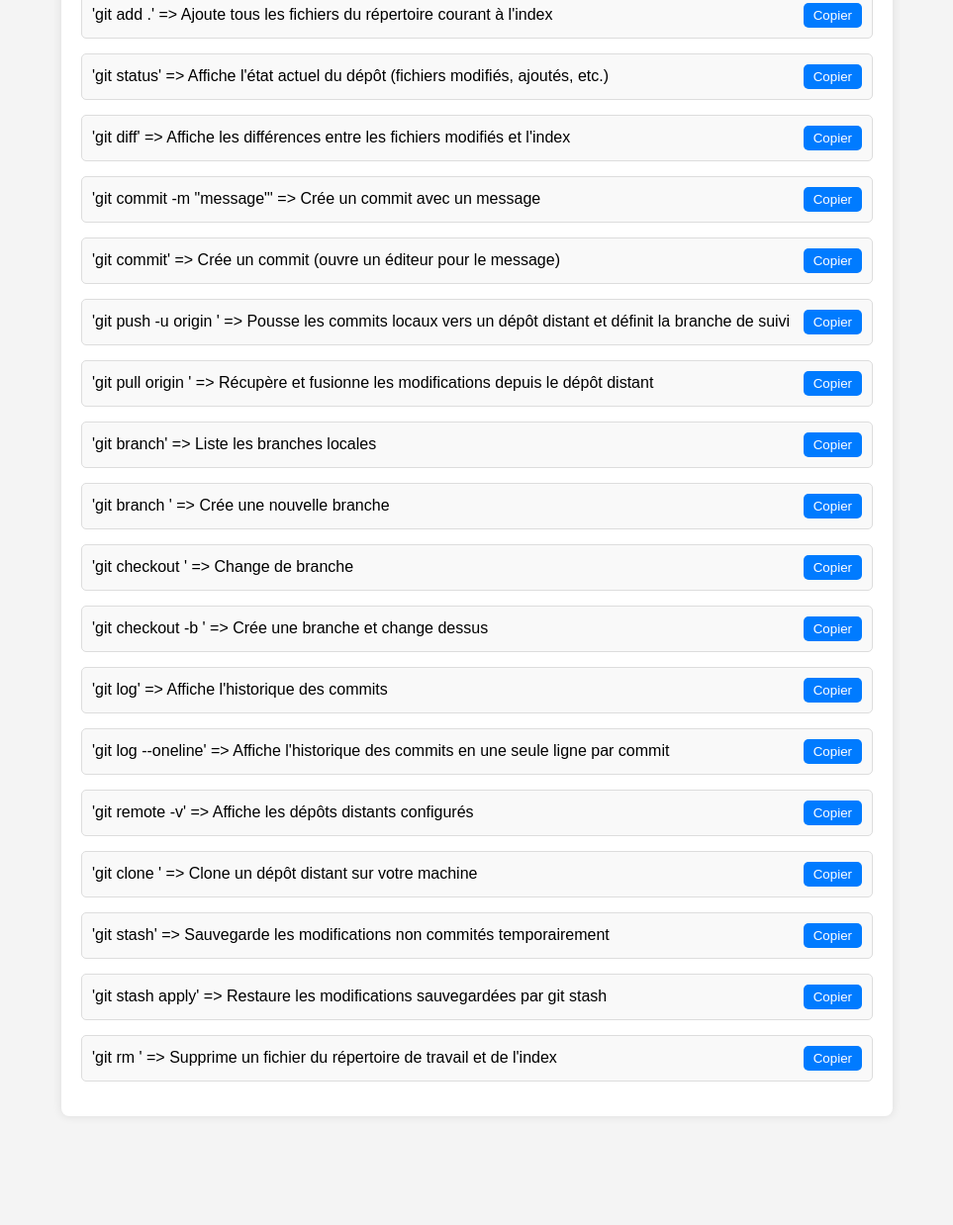
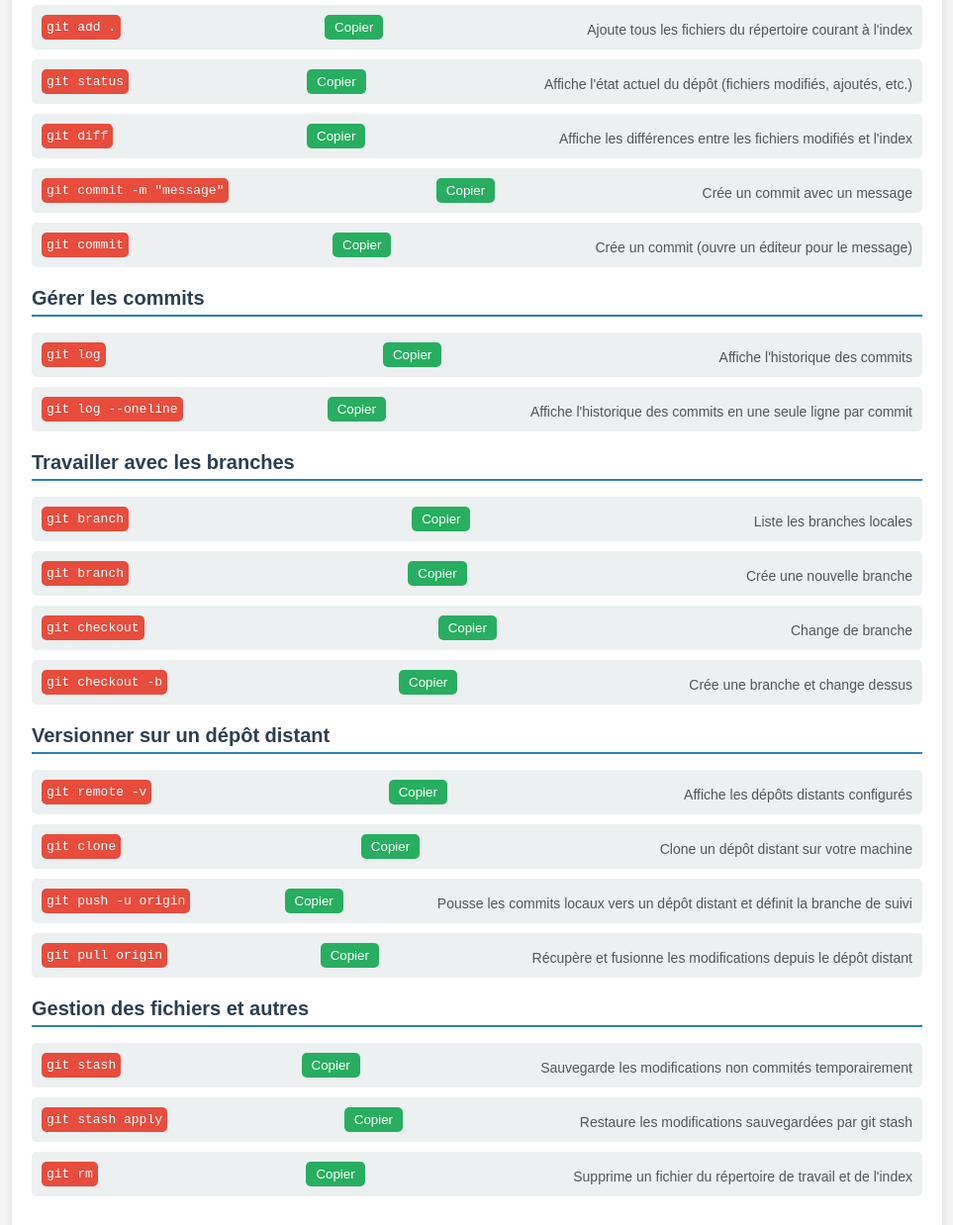
Before and after one commit to dev200ok-yas/Test2, a plain HTML site: page __Github__docs__.html in a window 1280 px wide. Shown: the part 252-1490 px from the top of the page at 99% size, without its empty margins (158-1121 px from the left). Before the commit the page ends 1400 px from the top, so only its background shows below. Drawn offline with Linux system fonts and the light colour scheme.

Commit message:
changement de code :)

```diff
--- a/__Github__docs__.html
+++ b/__Github__docs__.html
@@ -1,162 +1,237 @@
 <!DOCTYPE html>
-<html lang="en">
+<html lang="fr">
+
 <head>
     <meta charset="UTF-8">
     <meta name="viewport" content="width=device-width, initial-scale=1.0">
-    <title>Commandes Git</title>
+    <title>GitHub Cheat Sheet</title>
     <style>
         body {
             font-family: Arial, sans-serif;
-            margin: 20px;
             background-color: #f4f4f4;
+            margin: 0;
+            padding: 20px;
         }
+
         .container {
-            max-width: 800px;
+            max-width: 900px;
             margin: 0 auto;
+            background-color: white;
             padding: 20px;
-            background: #fff;
             border-radius: 8px;
             box-shadow: 0 0 10px rgba(0, 0, 0, 0.1);
         }
+
         h1 {
+            font-size: 24px;
             text-align: center;
+            color: #333;
         }
-        .command {
-            margin: 15px 0;
+
+        .section {
+            margin-bottom: 20px;
+        }
+
+        .section-title {
+            font-size: 20px;
+            margin-bottom: 10px;
+            color: #2c3e50;
+            border-bottom: 2px solid #2980b9;
+            padding-bottom: 5px;
+        }
+
+        .command-list {
+            list-style-type: none;
+            padding: 0;
+        }
+
+        .command-list li {
+            background-color: #ecf0f1;
+            margin: 10px 0;
             padding: 10px;
-            border: 1px solid #ddd;
             border-radius: 5px;
-            background: #f9f9f9;
             display: flex;
             justify-content: space-between;
             align-items: center;
+            flex-wrap: wrap;
         }
-        .command button {
+
+        .command-list li span {
+            font-family: monospace;
+            background-color: #e74c3c;
+            color: white;
+            padding: 5px;
+            border-radius: 5px;
+        }
+
+        .command-desc {
+            font-size: 14px;
+            color: #555;
+            margin-top: 5px;
+        }
+
+        .copy-button {
+            background-color: #27ae60;
+            color: white;
+            border: none;
             padding: 5px 10px;
-            border: none;
-            background: #007bff;
-            color: #fff;
             border-radius: 5px;
             cursor: pointer;
+            transition: background-color 0.3s ease;
         }
-        .command button:hover {
-            background: #0056b3;
+
+        .copy-button:hover {
+            background-color: #2ecc71;
         }
     </style>
 </head>
+
 <body>
     <div class="container">
-        <h1>Commandes Git</h1>
+        <h1>GitHub Cheat Sheet</h1>
 
-        <div class="command">
-            <span>'git init' => Initialise un nouveau dépôt Git</span>
-            <button onclick="copyToClipboard('git init')">Copier</button>
+        <div class="section">
+            <h2 class="section-title">Versionner en local</h2>
+            <ul class="command-list">
+                <li>
+                    <span>git init</span>
+                    <button class="copy-button" data-command="git init">Copier</button>
+                    <div class="command-desc">Initialise un nouveau dépôt Git</div>
+                </li>
+                <li>
+                    <span>git add <fichier></span>
+                    <button class="copy-button" data-command="git add <fichier>">Copier</button>
+                    <div class="command-desc">Ajoute un fichier spécifique à l'index</div>
+                </li>
+                <li>
+                    <span>git add .</span>
+                    <button class="copy-button" data-command="git add .">Copier</button>
+                    <div class="command-desc">Ajoute tous les fichiers du répertoire courant à l'index</div>
+                </li>
+                <li>
+                    <span>git status</span>
+                    <button class="copy-button" data-command="git status">Copier</button>
+                    <div class="command-desc">Affiche l'état actuel du dépôt (fichiers modifiés, ajoutés, etc.)</div>
+                </li>
+                <li>
+                    <span>git diff</span>
+                    <button class="copy-button" data-command="git diff">Copier</button>
+                    <div class="command-desc">Affiche les différences entre les fichiers modifiés et l'index</div>
+                </li>
+                <li>
+                    <span>git commit -m "message"</span>
+                    <button class="copy-button" data-command='git commit -m "message"'>Copier</button>
+                    <div class="command-desc">Crée un commit avec un message</div>
+                </li>
+                <li>
+                    <span>git commit</span>
+                    <button class="copy-button" data-command="git commit">Copier</button>
+                    <div class="command-desc">Crée un commit (ouvre un éditeur pour le message)</div>
+                </li>
+            </ul>
         </div>
 
-        <div class="command">
-            <span>'git add <fichier>' => Ajoute un fichier spécifique à l'index</span>
-            <button onclick="copyToClipboard('git add <fichier>')">Copier</button>
+        <div class="section">
+            <h2 class="section-title">Gérer les commits</h2>
+            <ul class="command-list">
+                <li>
+                    <span>git log</span>
+                    <button class="copy-button" data-command="git log">Copier</button>
+                    <div class="command-desc">Affiche l'historique des commits</div>
+                </li>
+                <li>
+                    <span>git log --oneline</span>
+                    <button class="copy-button" data-command="git log --oneline">Copier</button>
+                    <div class="command-desc">Affiche l'historique des commits en une seule ligne par commit</div>
+                </li>
+            </ul>
         </div>
 
-        <div class="command">
-            <span>'git add .' => Ajoute tous les fichiers du répertoire courant à l'index</span>
-            <button onclick="copyToClipboard('git add .')">Copier</button>
+        <div class="section">
+            <h2 class="section-title">Travailler avec les branches</h2>
+            <ul class="command-list">
+                <li>
+                    <span>git branch</span>
+                    <button class="copy-button" data-command="git branch">Copier</button>
+                    <div class="command-desc">Liste les branches locales</div>
+                </li>
+                <li>
+                    <span>git branch <nom_branche></span>
+                    <button class="copy-button" data-command="git branch <nom_branche>">Copier</button>
+                    <div class="command-desc">Crée une nouvelle branche</div>
+                </li>
+                <li>
+                    <span>git checkout <nom_branche></span>
+                    <button class="copy-button" data-command="git checkout <nom_branche>">Copier</button>
+                    <div class="command-desc">Change de branche</div>
+                </li>
+                <li>
+                    <span>git checkout -b <nom_branche></span>
+                    <button class="copy-button" data-command="git checkout -b <nom_branche>">Copier</button>
+                    <div class="command-desc">Crée une branche et change dessus</div>
+                </li>
+            </ul>
         </div>
 
-        <div class="command">
-            <span>'git status' => Affiche l'état actuel du dépôt (fichiers modifiés, ajoutés, etc.)</span>
-            <button onclick="copyToClipboard('git status')">Copier</button>
+        <div class="section">
+            <h2 class="section-title">Versionner sur un dépôt distant</h2>
+            <ul class="command-list">
+                <li>
+                    <span>git remote -v</span>
+                    <button class="copy-button" data-command="git remote -v">Copier</button>
+                    <div class="command-desc">Affiche les dépôts distants configurés</div>
+                </li>
+                <li>
+                    <span>git clone <url></span>
+                    <button class="copy-button" data-command="git clone <url>">Copier</button>
+                    <div class="command-desc">Clone un dépôt distant sur votre machine</div>
+                </li>
+                <li>
+                    <span>git push -u origin <branche></span>
+                    <button class="copy-button" data-command="git push -u origin <branche>">Copier</button>
+                    <div class="command-desc">Pousse les commits locaux vers un dépôt distant et définit la branche de suivi</div>
+                </li>
+                <li>
+                    <span>git pull origin <branche></span>
+                    <button class="copy-button" data-command="git pull origin <branche>">Copier</button>
+                    <div class="command-desc">Récupère et fusionne les modifications depuis le dépôt distant</div>
+                </li>
+            </ul>
         </div>
 
-        <div class="command">
-            <span>'git diff' => Affiche les différences entre les fichiers modifiés et l'index</span>
-            <button onclick="copyToClipboard('git diff')">Copier</button>
+        <div class="section">
+            <h2 class="section-title">Gestion des fichiers et autres</h2>
+            <ul class="command-list">
+                <li>
+                    <span>git stash</span>
+                    <button class="copy-button" data-command="git stash">Copier</button>
+                    <div class="command-desc">Sauvegarde les modifications non commités temporairement</div>
+                </li>
+                <li>
+                    <span>git stash apply</span>
+                    <button class="copy-button" data-command="git stash apply">Copier</button>
+                    <div class="command-desc">Restaure les modifications sauvegardées par git stash</div>
+                </li>
+                <li>
+                    <span>git rm <fichier></span>
+                    <button class="copy-button" data-command="git rm <fichier>">Copier</button>
+                    <div class="command-desc">Supprime un fichier du répertoire de travail et de l'index</div>
+                </li>
+            </ul>
         </div>
 
-        <div class="command">
-            <span>'git commit -m "message"' => Crée un commit avec un message</span>
-            <button onclick="copyToClipboard('git commit -m message')">Copier</button>
-        </div>
-
-        <div class="command">
-            <span>'git commit' => Crée un commit (ouvre un éditeur pour le message)</span>
-            <button onclick="copyToClipboard ('git commit') ">Copier</button>
-        </div>
-
-        <div class="command">
-            <span>'git push -u origin <branche>' => Pousse les commits locaux vers un dépôt distant et définit la branche de suivi</span>
-            <button onclick="copyToClipboard('git push -u origin <branche>')">Copier</button>
-        </div>
-
-        <div class="command">
-            <span>'git pull origin <branche>' => Récupère et fusionne les modifications depuis le dépôt distant</span>
-            <button onclick="copyToClipboard('git pull origin <branche>')">Copier</button>
-        </div>
-
-        <div class="command">
-            <span>'git branch' => Liste les branches locales</span>
-            <button onclick="copyToClipboard('git branch')">Copier</button>
-        </div>
-
-        <div class="command">
-            <span>'git branch <nom_branche>' => Crée une nouvelle branche</span>
-            <button onclick="copyToClipboard('git branch <nom_branche>')">Copier</button>
-        </div>
-
-        <div class="command">
-            <span>'git checkout <nom_branche>' => Change de branche</span>
-            <button onclick="copyToClipboard('git checkout <nom_branche>')">Copier</button>
-        </div>
-
-        <div class="command">
-            <span>'git checkout -b <nom_branche>' => Crée une branche et change dessus</span>
-            <button onclick="copyToClipboard('git checkout -b <nom_branche>')">Copier</button>
-        </div>
-
-        <div class="command">
-            <span>'git log' => Affiche l'historique des commits</span>
-            <button onclick="copyToClipboard('git log')">Copier</button>
-        </div>
-
-        <div class="command">
-            <span>'git log --oneline' => Affiche l'historique des commits en une seule ligne par commit</span>
-            <button onclick="copyToClipboard('git log --oneline')">Copier</button>
-        </div>
-
-        <div class="command">
-            <span>'git remote -v' => Affiche les dépôts distants configurés</span>
-            <button onclick="copyToClipboard('git remote -v')">Copier</button>
-        </div>
-
-        <div class="command">
-            <span>'git clone <url>' => Clone un dépôt distant sur votre machine</span>
-            <button onclick="copyToClipboard('git clone <url>')">Copier</button>
-        </div>
-
-        <div class="command">
-            <span>'git stash' => Sauvegarde les modifications non commités temporairement</span>
-            <button onclick="copyToClipboard('git stash')">Copier</button>
-        </div>
-
-        <div class="command">
-            <span>'git stash apply' => Restaure les modifications sauvegardées par git stash</span>
-            <button onclick="copyToClipboard('git stash apply')">Copier</button>
-        </div>
-
-        <div class="command">
-            <span>'git rm <fichier>' => Supprime un fichier du répertoire de travail et de l'index</span>
-            <button onclick="copyToClipboard('git rm <fichier>')">Copier</button>
-        </div>
     </div>
 
     <script>
-        function copyToClipboard(command) {
-            navigator.clipboard.writeText(command).then(() => {
-                alert('Commande copiée : ' + command);
-            }).catch(err => {
-                console.error('Erreur lors de la copie : ', err);
+        document.querySelectorAll('.copy-button').forEach(button => {
+            button.addEventListener('click', () => {
+                const command = button.getAttribute('data-command');
+                navigator.clipboard.writeText(command).then(() => {
+                    alert(`Commande copiée: ${command}`);
+                });
             });
-        }
+        });
     </script>
 </body>
+
 </html>
```
